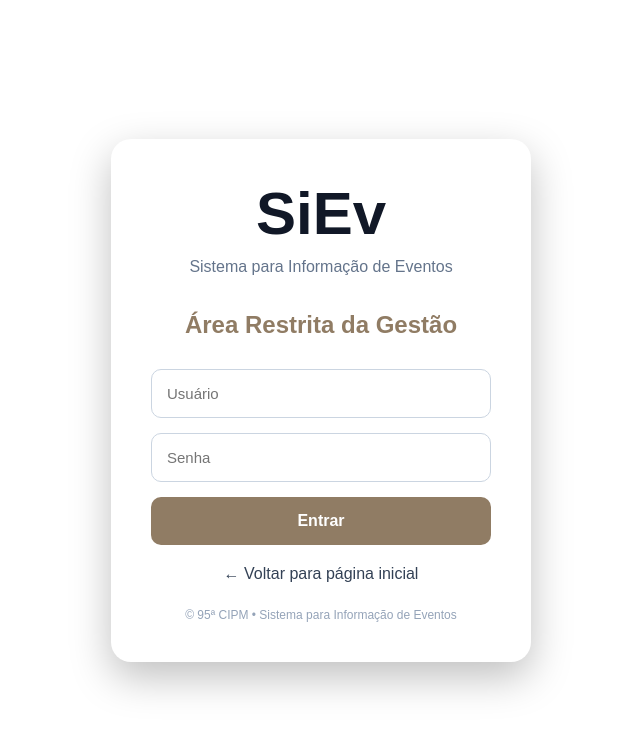
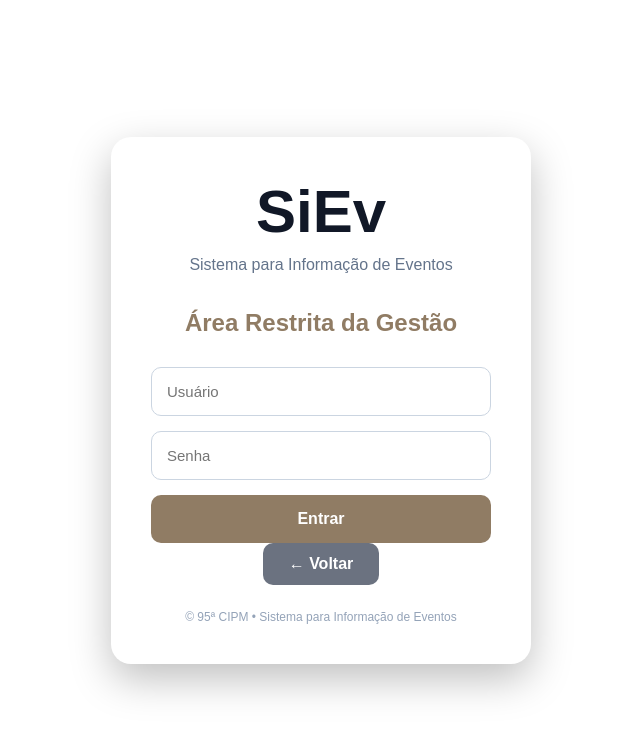
Before and after one commit to Lvieira82/siev95.3, a Django app: page /gestao/ in a window 1280 px wide. Shown: the top 735 px of the page, without its empty margins (319-959 px from the left). Run offline with Django 5.2, Linux system fonts and the light colour scheme.

Commit message:
atualização visual PM

```diff
--- a/templates/gestao/login.html
+++ b/templates/gestao/login.html
@@ -65,7 +65,21 @@ h2{
     color:#907C64;
     margin-bottom:30px;
 }
+.btn-voltar{
+    display:inline-block;
+    padding:12px 26px;
+    background:#6b7280;
+    color:#fff;
+    border-radius:10px;
+    text-decoration:none;
+    font-weight:600;
+    transition:.25s;
+}
 
+.btn-voltar:hover{
+    background:#4b5563;
+    transform:translateY(-2px);
+}
 input{
 
     width:100%;
@@ -193,8 +207,8 @@ button:hover{
             {% endif %}
     </form>
 
-    <a href="/" class="voltar">
-        ← Voltar para página inicial
+    <a href="{% url 'home' %}" class="btn-voltar">
+        ← Voltar
     </a>
 
     <div class="rodape">
--- a/templates/solicitacoes/consultar.html
+++ b/templates/solicitacoes/consultar.html
@@ -201,11 +201,10 @@
 
     {% endif %}
 
-    <a href="{% url 'painel_gestao' %}" class="btn-voltar">
+    <a href="{% url 'home' %}" class="btn-voltar">
         ← Voltar
     </a>
 
 </div>
-
 </body>
 </html>
```
Also changed, not shown: db.sqlite3.
